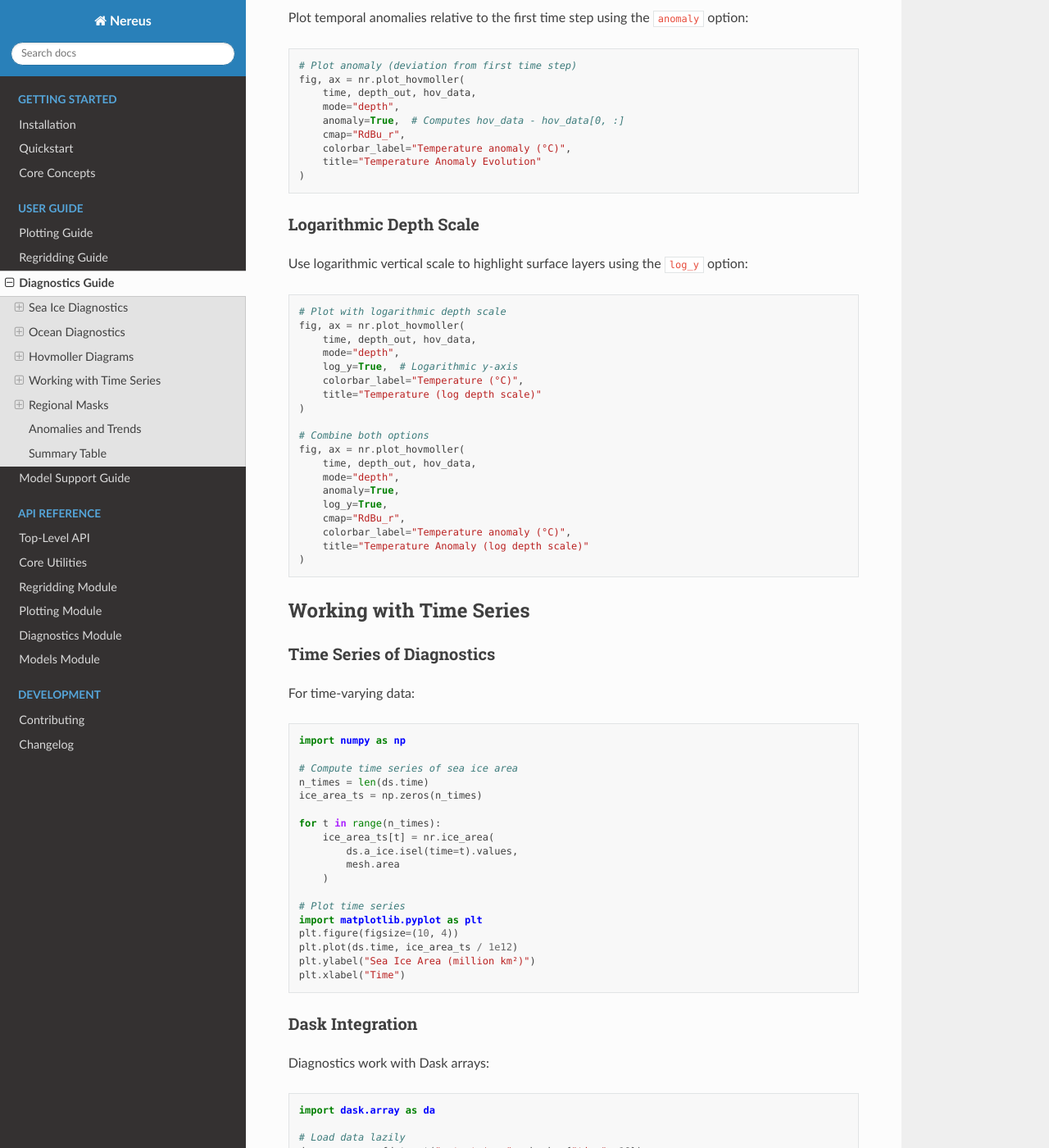
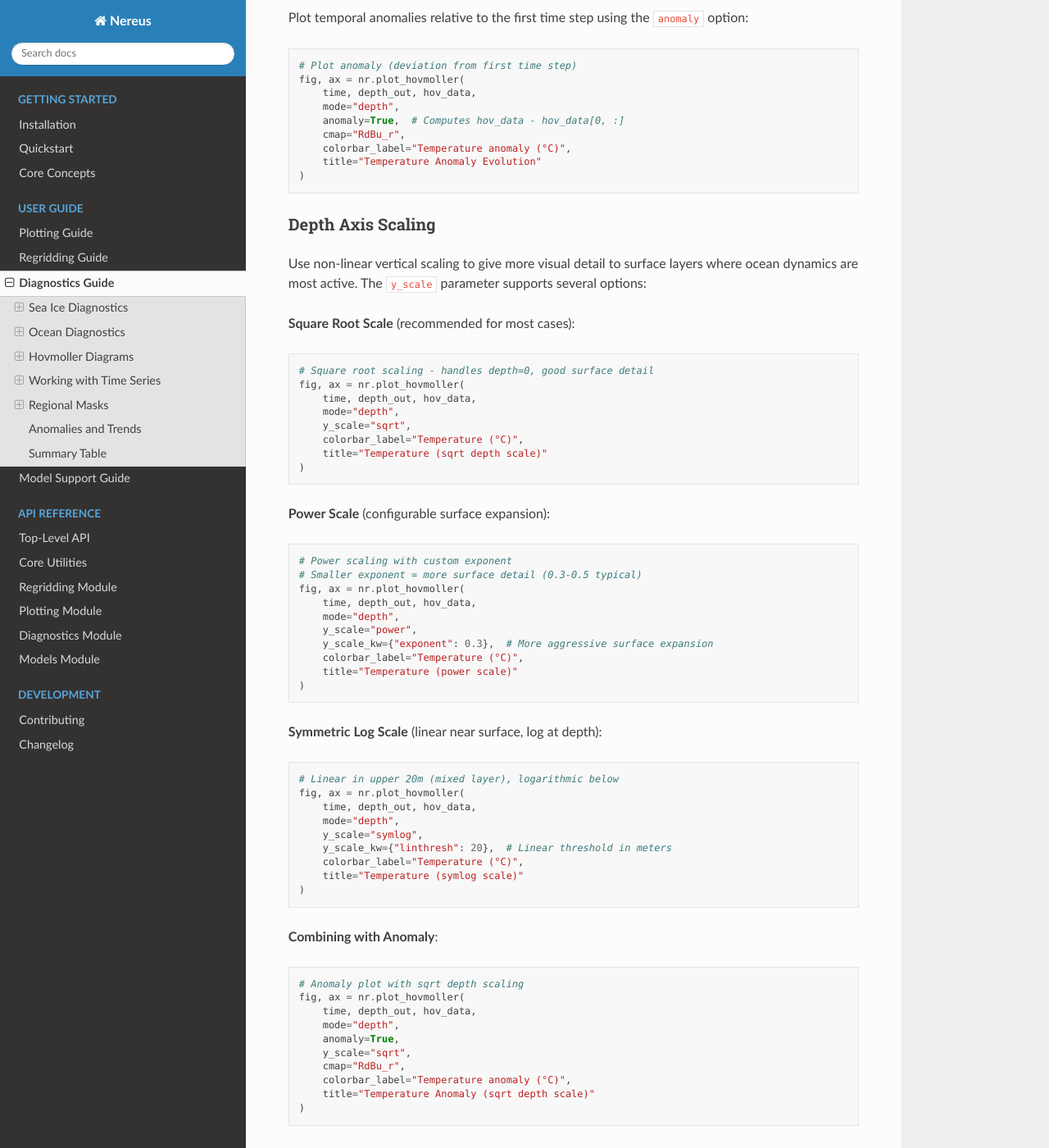
Before and after one commit to koldunovn/nereus, a Sphinx documentation site: the page built from docs/user_guide/diagnostics.rst, in a window 1280 px wide and 1400 px high, scrolled down 5744 px. Shown: the whole window at 82% size. Built offline with Sphinx 7.4.7 and the Read the Docs theme 3.1.0, drawn with Linux system fonts in a browser that asks for light colours; some of the changed text lies outside the part shown.

Commit message:
Summary of Changes
  src/nereus/diag/hovmoller.py

  - Replaced log_y: bool with y_scale: Literal["linear", "sqrt", "power", "symlog"]
  - Added y_scale_kw: dict parameter for scale-specific options
  - Added _apply_y_scale() helper function implementing all scale types
  - Updated docstring with examples

  tests/test_diag/test_hovmoller.py

  - Replaced 3 old log_y tests with 7 new y_scale tests:
    - test_plot_hovmoller_y_scale_sqrt
    - test_plot_hovmoller_y_scale_power
    - test_plot_hovmoller_y_scale_symlog
    - test_plot_hovmoller_y_scale_only_depth_mode
    - test_plot_hovmoller_y_scale_power_default_exponent
    - test_plot_hovmoller_y_scale_power_invalid_exponent
    - test_plot_hovmoller_anomaly_and_y_scale_combined

  docs/user_guide/diagnostics.rst

  - Replaced "Logarithmic Depth Scale" section with comprehensive "Depth Axis Scaling" section
  - Added examples for all scale types (sqrt, power, symlog)
  - Added scale options summary table

  docs/development/changelog.rst

  - Added entry under [Unreleased] documenting the API change

```diff
--- a/docs/user_guide/diagnostics.rst
+++ b/docs/user_guide/diagnostics.rst
@@ -322,32 +322,90 @@ Plot temporal anomalies relative to the first time step using the ``anomaly`` op
        title="Temperature Anomaly Evolution"
    )
 
-Logarithmic Depth Scale
-~~~~~~~~~~~~~~~~~~~~~~~
+Depth Axis Scaling
+~~~~~~~~~~~~~~~~~~
 
-Use logarithmic vertical scale to highlight surface layers using the ``log_y`` option:
+Use non-linear vertical scaling to give more visual detail to surface layers
+where ocean dynamics are most active. The ``y_scale`` parameter supports several options:
+
+**Square Root Scale** (recommended for most cases):
 
 .. code-block:: python
 
-   # Plot with logarithmic depth scale
+   # Square root scaling - handles depth=0, good surface detail
    fig, ax = nr.plot_hovmoller(
        time, depth_out, hov_data,
        mode="depth",
-       log_y=True,  # Logarithmic y-axis
+       y_scale="sqrt",
        colorbar_label="Temperature (°C)",
-       title="Temperature (log depth scale)"
+       title="Temperature (sqrt depth scale)"
    )
 
-   # Combine both options
+**Power Scale** (configurable surface expansion):
+
+.. code-block:: python
+
+   # Power scaling with custom exponent
+   # Smaller exponent = more surface detail (0.3-0.5 typical)
+   fig, ax = nr.plot_hovmoller(
+       time, depth_out, hov_data,
+       mode="depth",
+       y_scale="power",
+       y_scale_kw={"exponent": 0.3},  # More aggressive surface expansion
+       colorbar_label="Temperature (°C)",
+       title="Temperature (power scale)"
+   )
+
+**Symmetric Log Scale** (linear near surface, log at depth):
+
+.. code-block:: python
+
+   # Linear in upper 20m (mixed layer), logarithmic below
+   fig, ax = nr.plot_hovmoller(
+       time, depth_out, hov_data,
+       mode="depth",
+       y_scale="symlog",
+       y_scale_kw={"linthresh": 20},  # Linear threshold in meters
+       colorbar_label="Temperature (°C)",
+       title="Temperature (symlog scale)"
+   )
+
+**Combining with Anomaly**:
+
+.. code-block:: python
+
+   # Anomaly plot with sqrt depth scaling
    fig, ax = nr.plot_hovmoller(
        time, depth_out, hov_data,
        mode="depth",
        anomaly=True,
-       log_y=True,
+       y_scale="sqrt",
        cmap="RdBu_r",
        colorbar_label="Temperature anomaly (°C)",
-       title="Temperature Anomaly (log depth scale)"
+       title="Temperature Anomaly (sqrt depth scale)"
    )
+
+**Scale Options Summary**:
+
+.. list-table::
+   :header-rows: 1
+   :widths: 15 40 45
+
+   * - Scale
+     - Description
+     - Best For
+   * - ``"linear"``
+     - No transformation (default)
+     - When uniform depth spacing is desired
+   * - ``"sqrt"``
+     - Square root transform
+     - General use, good balance of surface detail
+   * - ``"power"``
+     - Power transform (exponent 0.3-0.5)
+     - Maximum surface detail, deep ocean compressed
+   * - ``"symlog"``
+     - Linear near zero, log at depth
+     - When you want true linear spacing in mixed layer
 
 Working with Time Series
 ------------------------
```
Also changed, not shown: docs/development/changelog.rst (+8 -0 lines), 2 other files.
